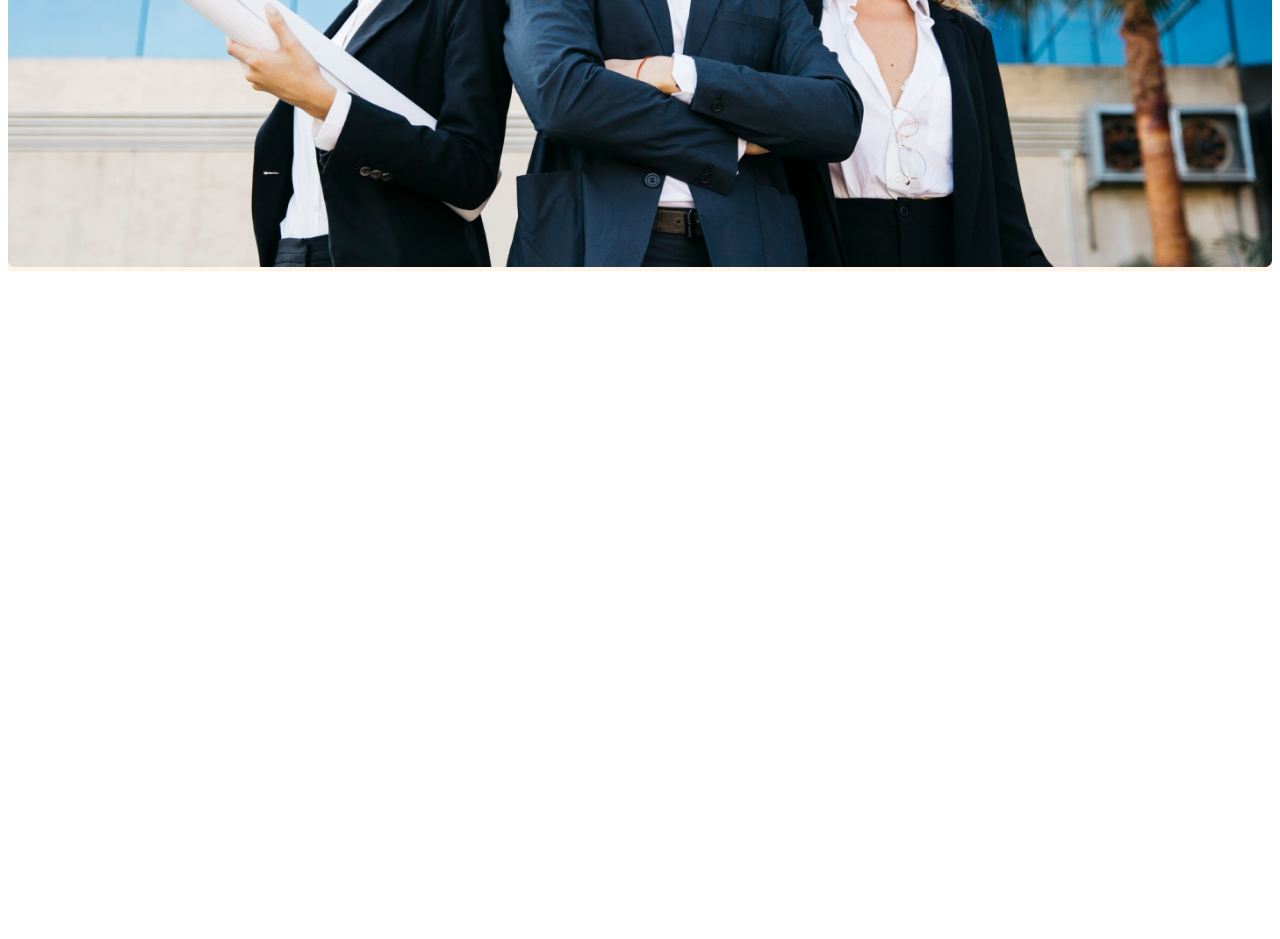
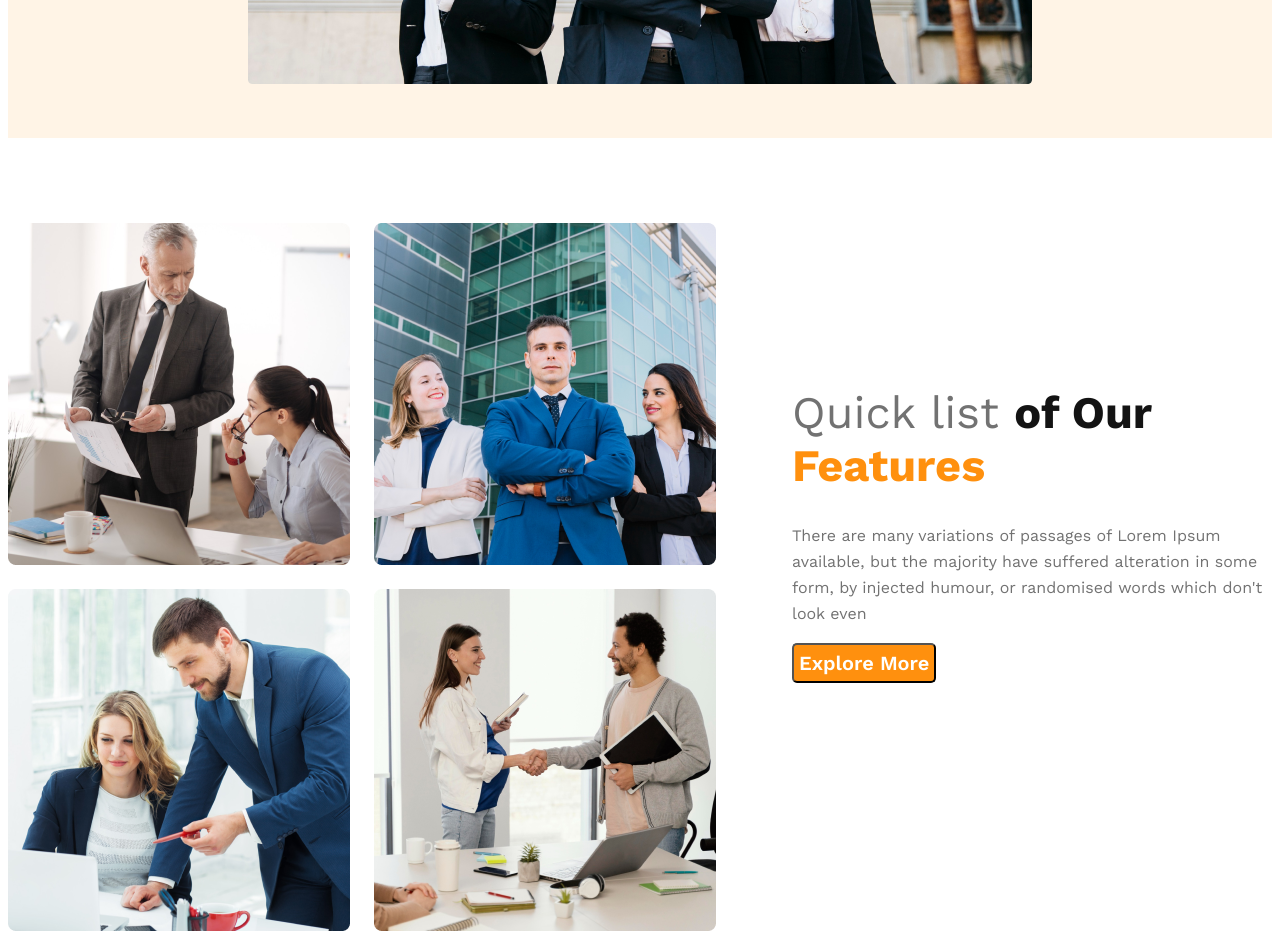
Before and after one commit to tutonroy1807/G3-Architecture_Website, a plain HTML site: page index.html in a window 1280 px wide. Shown: the part 860-1799 px from the top of the page. Before the commit the page ends 1139 px from the top, so only its background shows below. Drawn offline with nearby package versions, Linux system fonts and the light colour scheme.

Commit message:
features team part added

```diff
--- a/Styles/arctitect.css
+++ b/Styles/arctitect.css
@@ -30,6 +30,8 @@
 header {
     /* background-color: antiquewhite; */
     background: rgba(255, 144, 14, 0.10);
+    /* max-width: 800px; */
+    padding: 50px 240px;
 }
 
 nav {
@@ -93,6 +95,71 @@ li {
     /* margin: 50px 200px; */
 }
 
+
+/* Main Section */
+
+main {
+    max-width: 1440px;
+    margin: 0 auto;
+}
+
+/* Features Part */
+
+.container {
+    display: flex;
+    align-items: center;
+}
+
+.image_section {
+    margin-top: 85px;
+    display: grid;
+    grid-template-columns: repeat(2, 1fr);
+    gap: 24px;
+}
+
+.description_part {
+    margin-left: 76px;
+}
+
+.featues_title {
+    color: var(--Dark-03, #727272);
+    font-family: Work Sans;
+    font-size: 45px;
+    font-style: normal;
+    font-weight: 500;
+    line-height: normal;
+}
+
+.featues_description {
+    color: var(--Dark-03, #727272);
+    font-family: Work Sans;
+    font-size: 16px;
+    font-style: normal;
+    font-weight: 400;
+    line-height: 26px;
+    /* 162.5% */
+}
+
+
+.des_text_black {
+    color: var(--Dark-01, #131313);
+    font-family: Work Sans;
+    font-size: 45px;
+    font-style: normal;
+    font-weight: 700;
+    line-height: normal;
+}
+
+.des_text_or {
+    color: #FF900E;
+    font-family: Work Sans;
+    font-size: 45px;
+    font-style: normal;
+    font-weight: 700;
+    line-height: normal;
+}
+
+
 /* banner media query */
 
 /* mobile devices */
@@ -102,21 +169,9 @@ li {
         padding: 20px;
     }
 
-    /* .banner_title {
-        text-align: center;
-    } */
-
     nav {
         flex-direction: column;
     }
-
-    /* ul {
-        flex-direction: column;
-    } */
-
-    /* .banner_title {
-        margin-left: 30px;
-    } */
 
 
 }
@@ -125,6 +180,8 @@ li {
     header {
         padding: 50px;
     }
+
+
 
     /* nav {
         flex-direction: column;
--- a/index.html
+++ b/index.html
@@ -9,7 +9,7 @@
 </head>
 
 <body>
-
+    <!-- Header Section -->
     <header>
         <nav>
             <h3 class="nav_title">G3 Architects</h3>
@@ -35,7 +35,30 @@
         </div>
 
     </header>
-    <main></main>
+    <main>
+        <!-- Features Section -->
+
+        <div class="feautes_section">
+            <div class="container">
+                <div class="image_section">
+                    <img src="images/team1.png" alt="">
+                    <img src="images/team2.png" alt="">
+                    <img src="images/team3.png" alt="">
+                    <img src="images/team4.png" alt="">
+                </div>
+                <div class="description_part">
+                    <h1 class="featues_title">Quick list <span class="des_text_black">of Our</span><br><span
+                            class="des_text_or">Features</span></h1>
+                    <p class="featues_description">There are many variations of passages of Lorem Ipsum available, but
+                        the majority have suffered alteration in some form, by injected humour, or randomised words
+                        which don't look even</p>
+                    <button class="btn-primary">Explore More</button>
+                </div>
+            </div>
+        </div>
+
+
+    </main>
     <footer></footer>
 
 </body>
```
